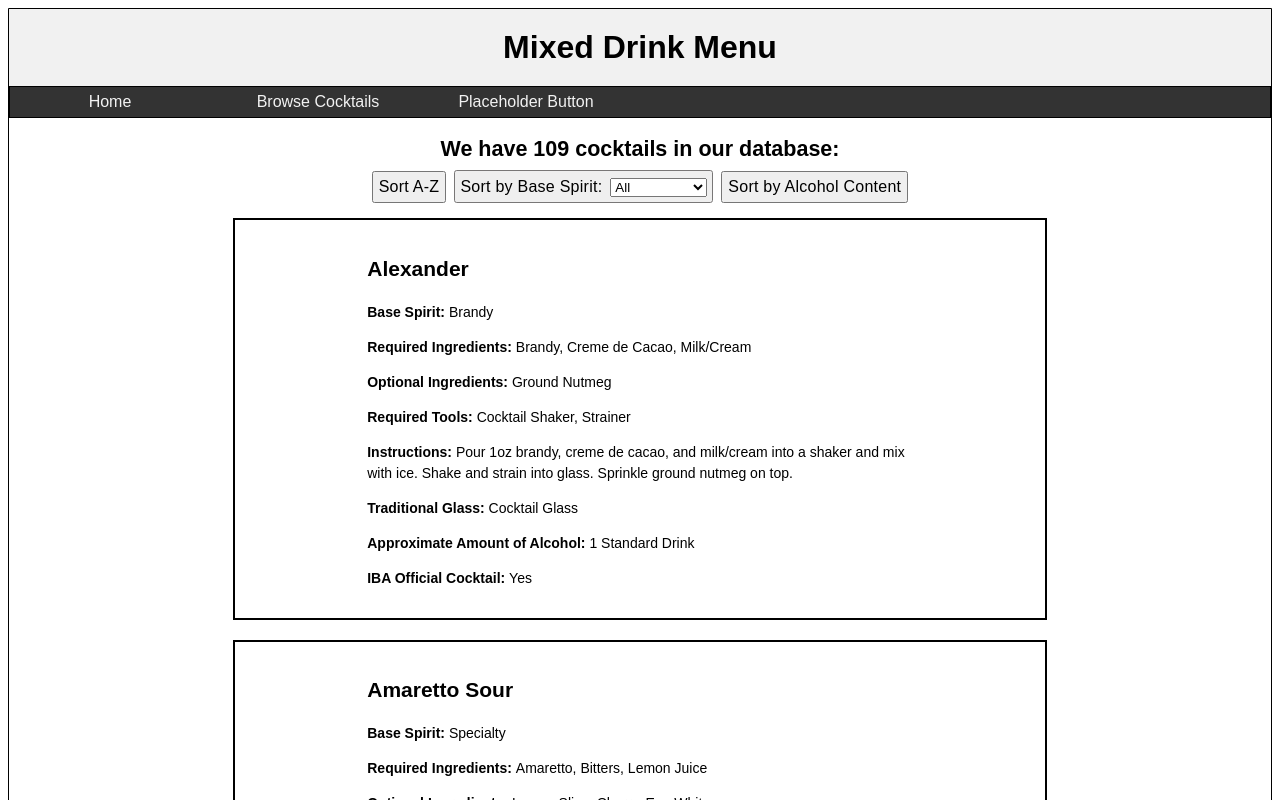
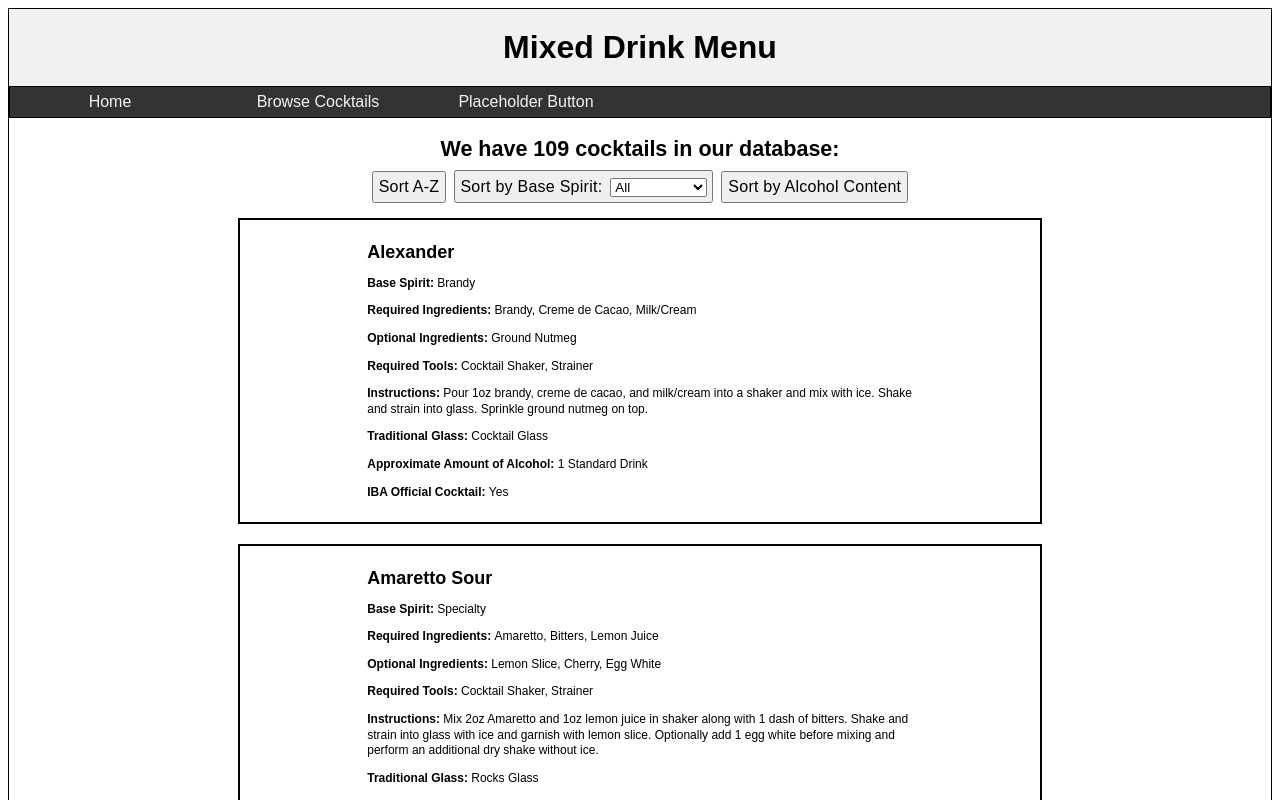
Before and after one commit to simkoj44/mixed_drink_menu, a React (Create React App) app: page / in a window 1280 px wide. Both pictures are taken after a click on the button "Browse Cocktails". Shown: the top 800 px of the page. Built offline with nearby package versions, Linux system fonts and the light colour scheme.

Commit message:
Formatting Update
Adjust formatting in BrowseCocktails component to fit more info on screen

```diff
--- a/src/App.css
+++ b/src/App.css
@@ -256,7 +256,7 @@
 
 .browseContainer {
   border: 2px solid black;
-  padding: 15px;
+  padding: 10px;
   width: 65%;
   margin: auto;
   margin-bottom: 20px;
@@ -266,5 +266,6 @@
   text-align: left;
   margin-left: 15%;
   margin-right: 15%;
-  font-size: 14px;
+  font-size: 12px;
+  line-height: 130%;
 }
```
